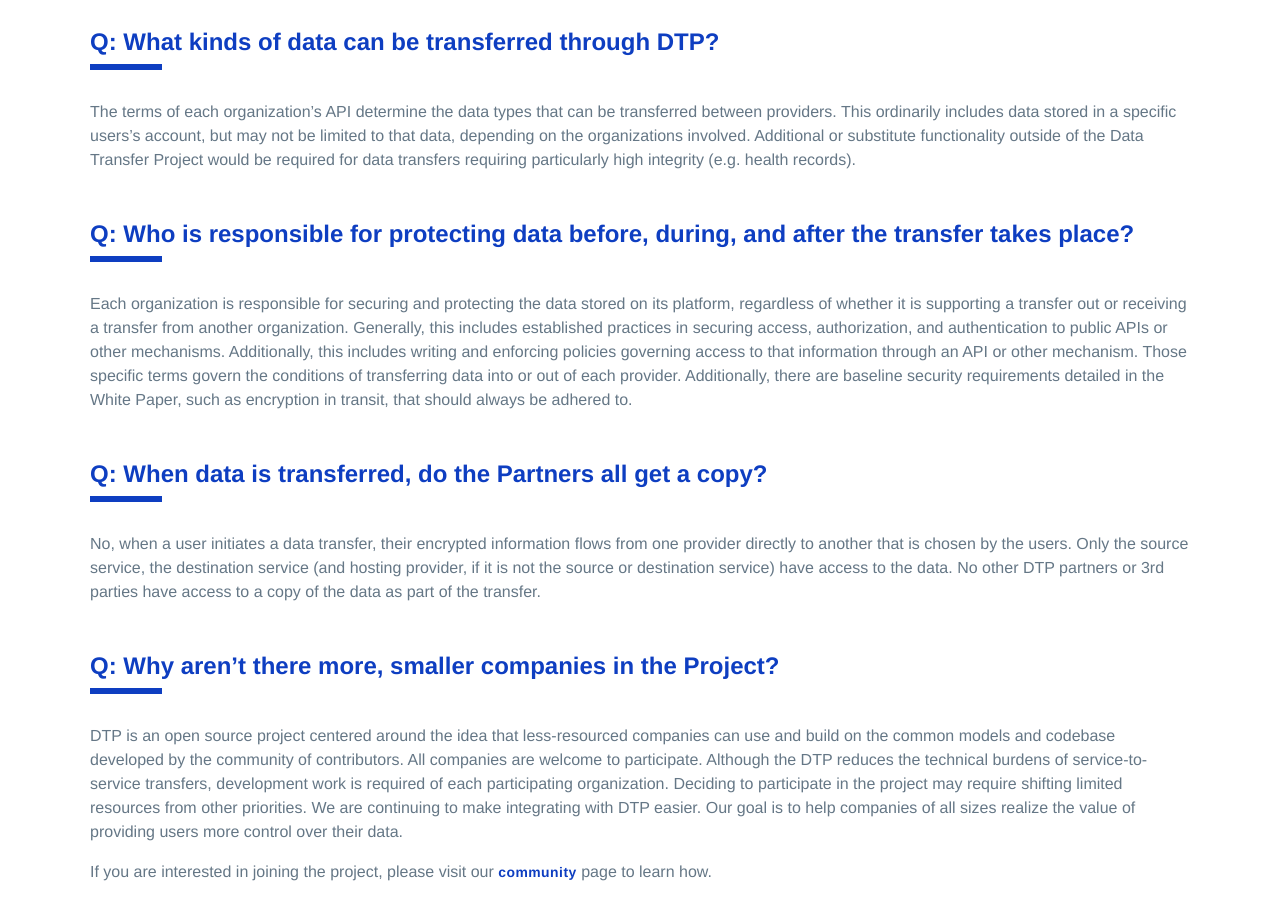
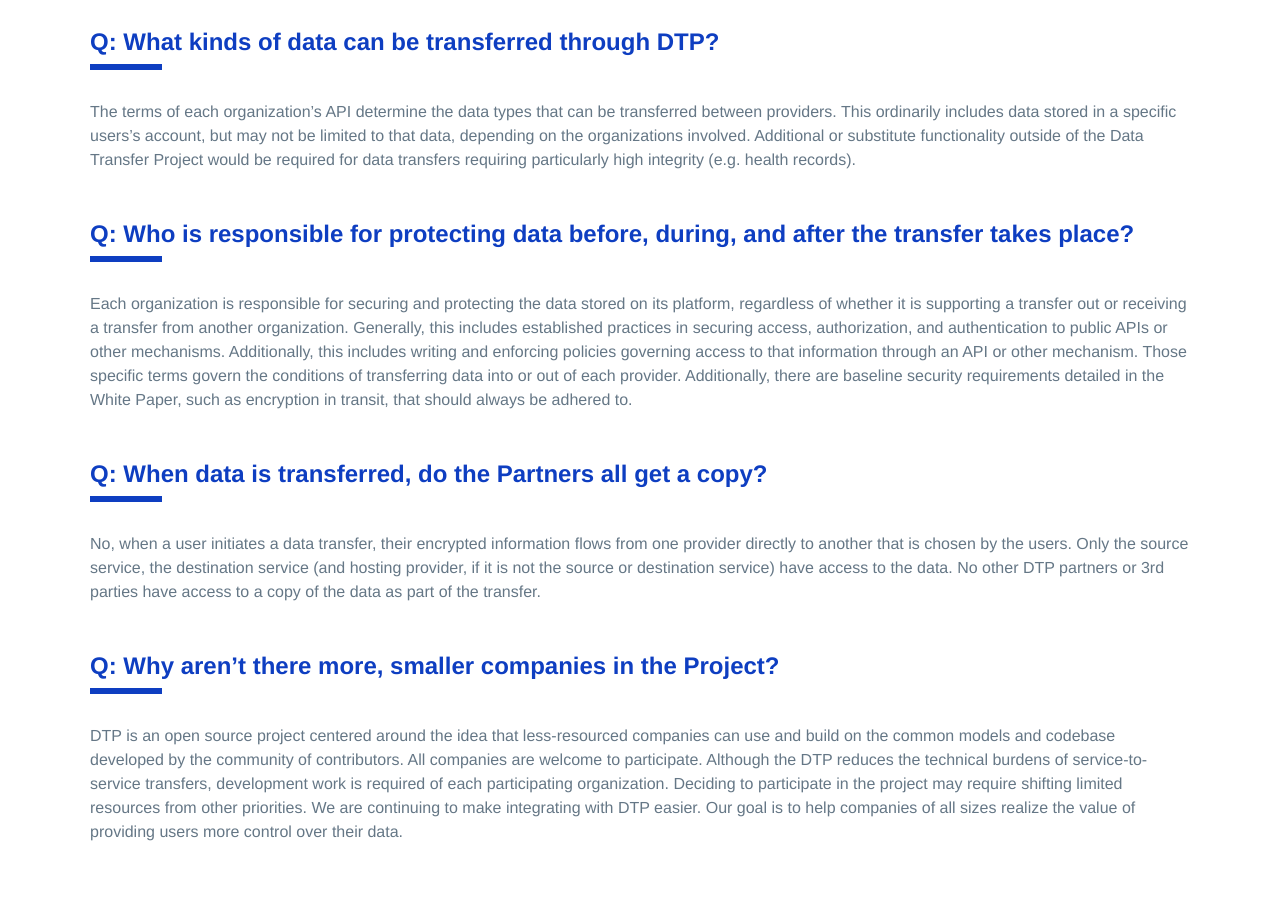
Before and after one commit to dtinit/dtinit.github.io, a Jekyll site: the page built from faq.md, in a window 1280 px wide and 900 px high, scrolled down 984 px. Built offline with Jekyll 4.4.1, drawn with Linux system fonts in a browser that asks for light colours; our own code applies the rules of GitHub Pages for plain Markdown files; after the commit the page ends 1844 px from its top, so only the background shows below that.

Commit message:
Update faq.md

```diff
--- a/faq.md
+++ b/faq.md
@@ -48,6 +48,4 @@
 
 DTP is an open source project centered around the idea that less-resourced companies can use and build on the common models and codebase developed by the community of contributors. All companies are welcome to participate. Although the DTP reduces the technical burdens of service-to-service transfers, development work is required of each participating organization. Deciding to participate in the project may require shifting limited resources from other  priorities. We are continuing to make integrating with DTP easier. Our goal is to help companies of all sizes realize the value of providing users more control over their data.
 
-If you are interested in joining the project, please visit our [community]({{site.baseurl}}/community) page to learn how.
-
 </div>
```
